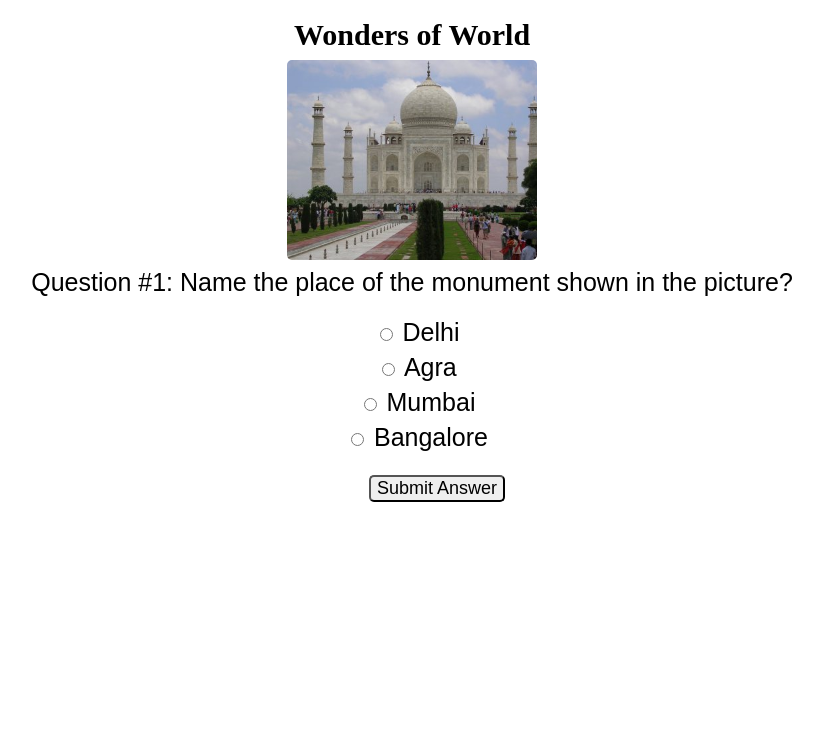
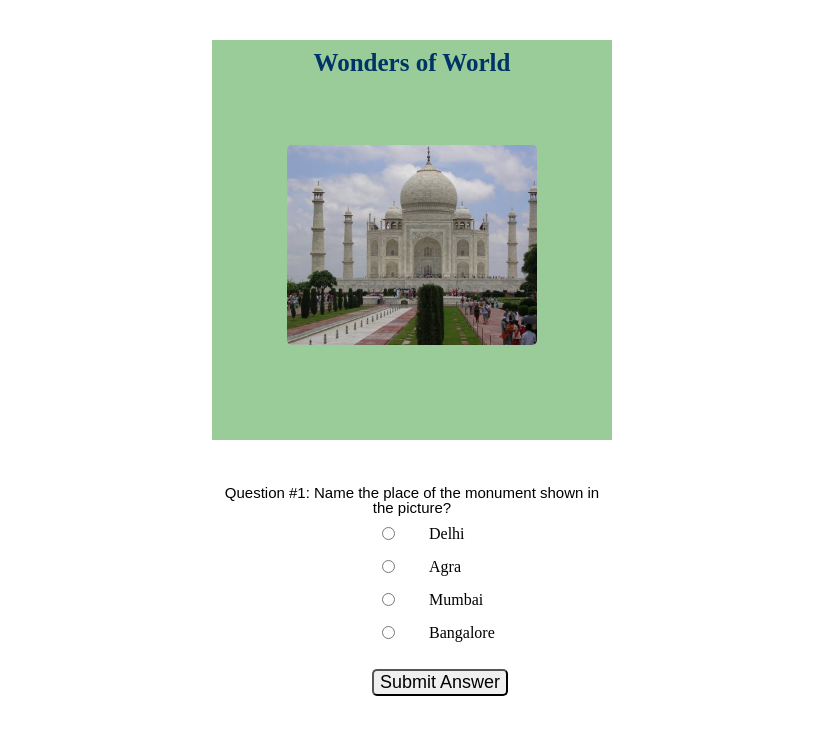
Before and after one commit to priyankakumbha/quizapp, a plain HTML site: page index.html in a window 1280 px wide. Shown: the whole page, without its empty margins (228-1051 px from the left). Drawn offline with nearby package versions, Linux system fonts and the light colour scheme.

Commit message:
final touch

```diff
--- a/css/style.css
+++ b/css/style.css
@@ -6,15 +6,23 @@
 
 }*/
 h1{
+	color: #003366;
 	text-align: center;
-	margin-top: 20px;
-	font-size: 30px;
+	margin-top: 40px;
+	padding-top: 10px;
+	font-size: 25px;
 	font-weight: 700;
 	font-style: bold;
 
 }
+#header{
+	width: 400px;
+	height: 400px;
+	background: #99CC99;
+	margin:40px auto;
+}
 #monumentphoto {
-	margin:10px auto  5px auto;
+	margin:70px  auto 30px;
 	background-image: url('../images/tajMehal.jpg');
 	background-repeat: no-repeat;
 
@@ -29,25 +37,23 @@ h1{
 
 
 #qcontainer {
+	margin: 2px auto;
+	max-width: 30%;
 	font-family: sans-serif;
 	color:black;
-	font-size: 25px;
+	font-size: 15px;
 	text-align: center;
 	padding-top:5px;
 
 }
 
-#answer_holder {
-	display: inline-block;
-	margin-left: 10px;
-	margin-top: 20px;
-	line-height: 35px;
-}
-#button_holder {
-	margin-left: 50px;
+
+#button_holder,#answer_holder {
+	margin-left: 600px ;
+	margin-right: 300px;
 }
 #tryAgain {
-	margin-left: 50px;
+	margin-left: 30px;
 	text-align: center;
 }
 
@@ -58,6 +64,8 @@ h1{
 	border-radius: 5px;
 }
 #retry_button{
+	margin-left: 200px ;
+	margin-right: 300px;
 	font-size: 18px;
 	margin-top: 20px;
 	border-radius: 5px;
@@ -74,12 +82,21 @@ h1{
 	color:orange;
 
 	text-align: center;
-	font-size: 25px;
+	font-size: 15px;
 }
 #fact-area{
+	max-width: 30%;
+	margin: 20px auto;
 	font-size: 26px;
 	color: #0C2C52;
-	margin-top: 20px;
+
 	text-align: center;
-	font-size: 25px;
+	font-size: 15px;
 }
+input[type='radio'], label{
+
+
+    vertical-align: middle;
+    padding: 10px;
+    margin: 10px;
+ }
--- a/index.html
+++ b/index.html
@@ -24,10 +24,14 @@
 
 </head>
 <body>
+<div id ="header">
 <h1>Wonders of World</h1>
 <div id="monumentphoto"></div>
+</div>
+
 		<div id="qcontainer">
 			<span class="question">Question #1: Name the place of the monument shown in the picture?</span><br>
+			</div>
 			<div id="answer_holder">
 			<input type="radio" name="option" class="option0" value="Delhi"><span class="answer">
 			<label for="option0">
@@ -49,7 +53,7 @@
 			</div>
 
 
-		</div>
+
 
 	<div id="bottom">
 		<div id="result-area"> </div>
--- a/js/app.js
+++ b/js/app.js
@@ -86,7 +86,8 @@ $(document).ready(function() {
 
 
 
-    $("#qcontainer").on("click", "#submit", function(){
+
+        $(document).on("click", "#submit", function(){
 
 
     var previousFact=questions[questionNumberCounter].fact;
```
